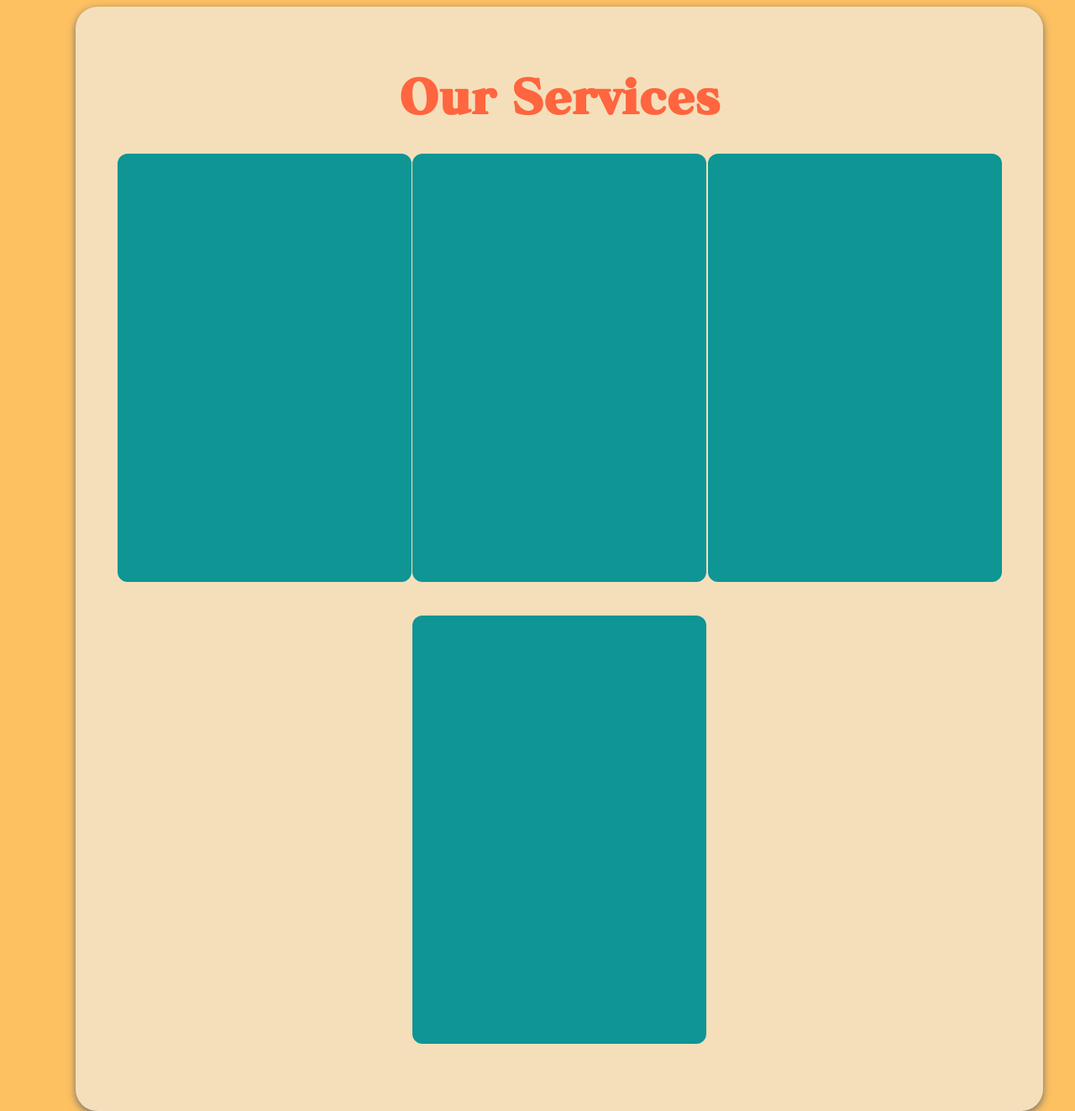
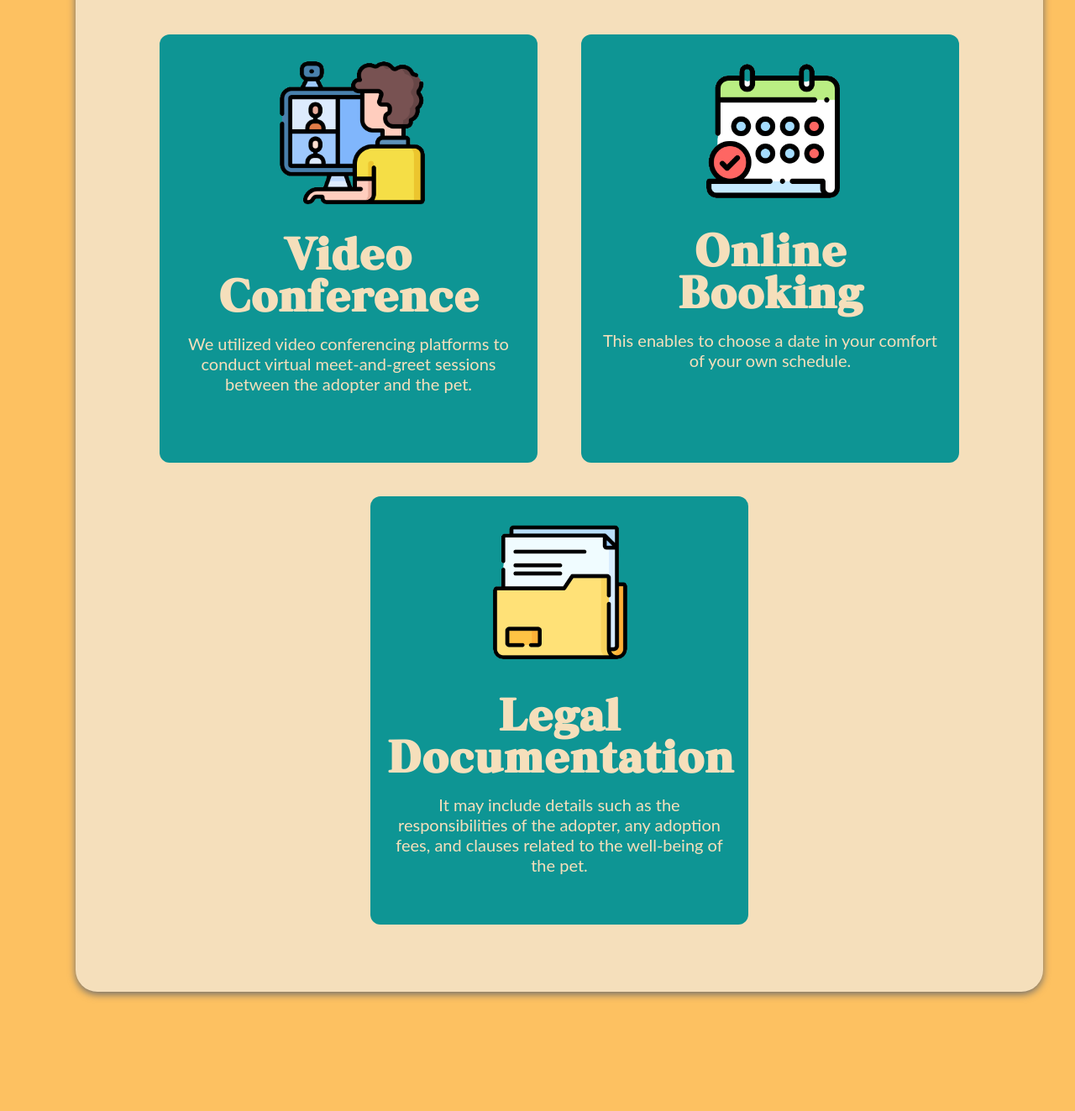
Before and after one commit to Marktrex/gr2_bscs3a_petconnect, a PHP site: page /landing-page-light.html in a window 1280 px wide; the page is wider, and only the part inside the window is pictured. Shown: the part 929-2252 px from the top of that part at 84% size. Run offline with PHP 8.4, Linux system fonts and the light colour scheme.

Commit message:
up effing date
nasira ampota pero naayos din yey

```diff
--- a/src/landing-page-light.css
+++ b/src/landing-page-light.css
@@ -35,6 +35,7 @@ header .navbar {
 
 .logo img{
     width: clamp(50px, 10vw,150px);
+    width: 130px;
     image-resolution: 300px;
 }
 
@@ -87,6 +88,7 @@ header .navbar {
   display: flex;
   padding: 0 20px;
   align-items: center;
+  margin-top: -9rem;
 }
 
 .hero-section .content {
@@ -224,6 +226,7 @@ main{
   color: #ff653e;
   font-size: 55px;
   text-align: center;
+  margin-right: 1rem;
 }
 
 .services{
@@ -234,12 +237,38 @@ main{
 
 .services .item{
   margin-top: 2.5rem;
-  width: 350px;
+  width: 450px;
   height: 510px;
   text-align: center;
   background-color: #0e9594;
   border-radius: 12px;
 }
+
+.item img{
+  width: 50%;
+  margin-top: 1rem;
+}
+
+.service3 img{
+  width: 40%;
+
+}
+
+.service1 h1,
+.service2 h1,
+.service3 h1{
+  font-size: 50px;
+  text-align: center;
+  margin: 20px;
+  color: #f5dfbb;
+}
+
+ .item p{
+  font-size: 20px;
+  text-align: center;
+  margin: 20px;
+  color: #f5dfbb;
+ }
 
 .services .item:hover{
   margin-top: 2rem;
--- a/src/landing-page-light.html
+++ b/src/landing-page-light.html
@@ -1,44 +1,36 @@
 <!DOCTYPE html>
 <html lang="en">
 <head>
-    <meta charset="UTF-8" />
-    <meta name="viewport" content="width=device-width, initial-scale=1.0" />
+  <meta charset="UTF-8">
+  <meta name="viewport" content="width=device-width, initial-scale=1.0">
   <title>PetConnet Homepage</title>
-    <link rel="stylesheet" href="landing-page-light.css" />
-    <link rel="stylesheet" href="slider.css" />
-    <link rel="stylesheet" href="footer.css" />
-    <link
-      rel="stylesheet"
-      href="https://fonts.googleapis.com/css2?family=Material+Symbols+Outlined:opsz,wght,FILL,GRAD@48,400,0,0"
-    />
-    <link
-      rel="stylesheet"
-      href="https://cdnjs.cloudflare.com/ajax/libs/font-awesome/4.7.0/css/font-awesome.min.css"
-    />
+  <link rel="stylesheet" href="landing-page-light.css">
+  <link rel="stylesheet" href="slider.css">
+  <link rel="stylesheet" href="footer.css">
+  <link rel="stylesheet" href="https://fonts.googleapis.com/css2?family=Material+Symbols+Outlined:opsz,wght,FILL,GRAD@48,400,0,0">
+  <link rel="stylesheet" href="https://cdnjs.cloudflare.com/ajax/libs/font-awesome/4.7.0/css/font-awesome.min.css">
 </head>
 
 <body>
   <header>
     <nav class="navbar">
+
       <a href="#" class="logo">
-          <img src="/src/icons/logo.png" alt="Logo" />
+        <img src="/src/icons/logo.png" alt="Logo">
       </a>
 
       <ul class="menu-links">
         <li><a href="#">Home</a></li>
         <li><a href="#">Adopt</a></li>
         <li><a href="#">Donate</a></li>
-          <li><a href="#">Volunteer</a></li>
-          <li class="language-item">
+        <li><a href="#">Volunteer</a></li><li class="language-item">
           <a href="#">
             <span class="material-symbols-outlined">language</span>
             English
           </a>
         </li>
         <li class="join-btn"><a href="#">Join Us</a></li>
-          <span id="close-menu-btn" class="material-symbols-outlined"
-            >close</span
-          >
+        <span id="close-menu-btn" class="material-symbols-outlined">close</span>
       </ul>
       <span id="hamburger-btn" class="material-symbols-outlined">menu</span>
     </nav>
@@ -46,79 +38,73 @@
 
   <section class="hero-section">
     <div class="content">
-        <h1>
-          Give our Furry Companions <br />a chance to have their Forever Homes
-        </h1>
-        <p>
-          Adopting rescued animals not only saves lives but also fills your
-          heart with boundless love and gratitude.
-        </p>
+      <h1>Give our Furry Companions <br>a chance to have their Forever Homes</h1>
+      <p>Adopting rescued animals not only saves lives but also fills your heart with boundless love and gratitude.</p>
 
-        <button class="register-button" href="#">
-          <span>Get Started</span>
-        </button>
+        <button class="register-button" href="#"><span>Get Started</span></button>
+      </form>
+
     </div>
 
     <div class="photodecor">
-        <img src="/src/icons/photodecor1.png" alt="" />
+      <img src="/src/icons/photodecor1.png" alt="">
     </div>
   </section>
 
   <main class="container1">
     <h1>Our Services</h1>
     <div class="services">
-        <div class="item service1"></div>
-        <div class="item service2"></div>
-        <div class="item service3"></div>
-        <div class="item service4"></div>
+      <div class="item service1">
+        <img src="/src/icons/vidconference.png" alt="">
+        <h1>Video Conference</h1>
+        <p>We utilized video conferencing platforms to conduct virtual meet-and-greet sessions between the adopter and the pet.</p>
+      </div>
+      <div class="item service2">
+        <img src="/src/icons/booking.png" alt="">
+        <h1>Online Booking</h1>
+        <p>This enables to choose a date in your comfort of your own schedule.</p>
+      </div>
+      <div class="item service3">
+        <img src="/src/icons/docu.png" alt="">
+        <h1>Legal Documentation</h1>
+        <p>It may include details such as the responsibilities of the adopter, any adoption fees, and clauses related to the well-being of the pet.
+        </p>
+      </div>
+
     </div>
   </main>
 
   <div class="container2">
-      <div class="item images"></div>
-      <!--src: slider.css-->
+    <div class="item images"></div> <!--src: slider.css-->
     <div class="item purpose">
       <h1>Our Purpose</h1>
 
-        <p>
-          PetConnect raises awareness about the value of animal rescue and the
-          difficulties they encounter. We advocate responsible pet ownership and
-          emphasize issues related to animal overpopulation and abandonment.<br /><br />
-        </p>
+      <p>PetConnect raises awareness about the value of animal rescue and the difficulties they encounter.
+        We advocate responsible pet ownership and emphasize issues related to animal overpopulation and abandonment.<br><br></p>
 
-        <p>
-          People can access our website from anywhere with an internet
-          connection, as compared to actual adoption centers, which have a
-          limited geographical reach. PetConnect broadens the pool of potential
-          adopters and increases the possibilities of the animals finding loving
-          homes.<br /><br />
-        </p>
 
-        <p>
-          We also accepting donations, which can help cover the costs associated
-          with rescuing, rehabilitating, and caring for animals. We also provide
-          information on how supporters can contribute in other ways, such as
-          volunteering or providing supplies.<br />
-        </p>
+      <p>People can access our website from anywhere with an internet connection, as compared to actual adoption centers,
+        which have a limited geographical reach. PetConnect broadens the pool of potential adopters and increases the
+        possibilities of the animals finding loving homes.<br><br></p>
+
+
+      <p>We also accepting donations, which can help cover the costs associated with rescuing, rehabilitating,
+        and caring for animals. We also provide information on how supporters can contribute in other ways,
+        such as volunteering or providing supplies.<br></p>
+
     </div>
   </div>
 
-    <div class="container3">
-      <h1>Testimonials</h1>
-      <div class="testimonials">
-        <div class="item testimonial1"></div>
-        <div class="item testimonial2"></div>
-      </div>
-    </div>
 
-    <footer>
-      <!--src: footer.css-->
+
+  <footer> <!--src: footer.css-->
       <div class="footer-content">
-        <div class="item logo">
+
+        <div  class="item logo">
           <a href="#">
-            <img src="/src/icons/footer-logo.png" alt="logo" />
+          <img src="/src/icons/footer-logo.png" alt="logo">
           </a>
-          <br />
+          <br>
           <div class="socmed">
             <strong>Connect with us</strong>
             <ul>
@@ -134,7 +120,8 @@
           <ul>
             <li><a href="#">Home</a></li>
             <li><a href="#">Adopt</a></li>
-            <li><a href="#">Volunteer</a></li>
+            <li><a href="#">Volunteer</a>
+            </li>
             <li><a href="#">Donate</a></li>
           </ul>
         </div>
@@ -162,9 +149,10 @@
           </ul>
         </div>
         <div class="item content2">
-          <p>© PetConnect 2023</p>
+          <p> © PetConnect 2023</p>
         </div>
       </div>
+
   </footer>
   <script src="navbar-scroll-change.js"></script>
 </body>
```
Also changed, not shown: src/icons/booking.png (added), src/icons/docu.png (added), src/icons/vidconference.png (added). Lines whose indentation alone changed are shown as unchanged.
